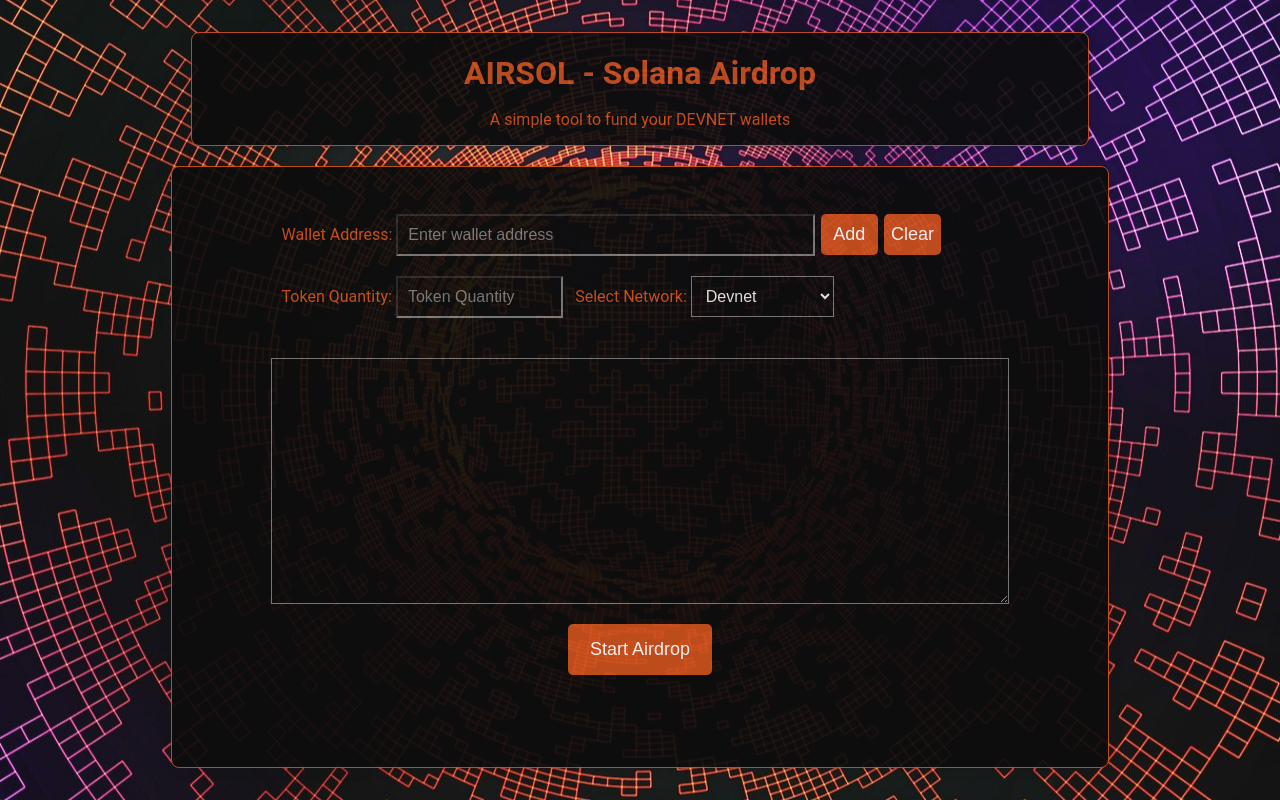
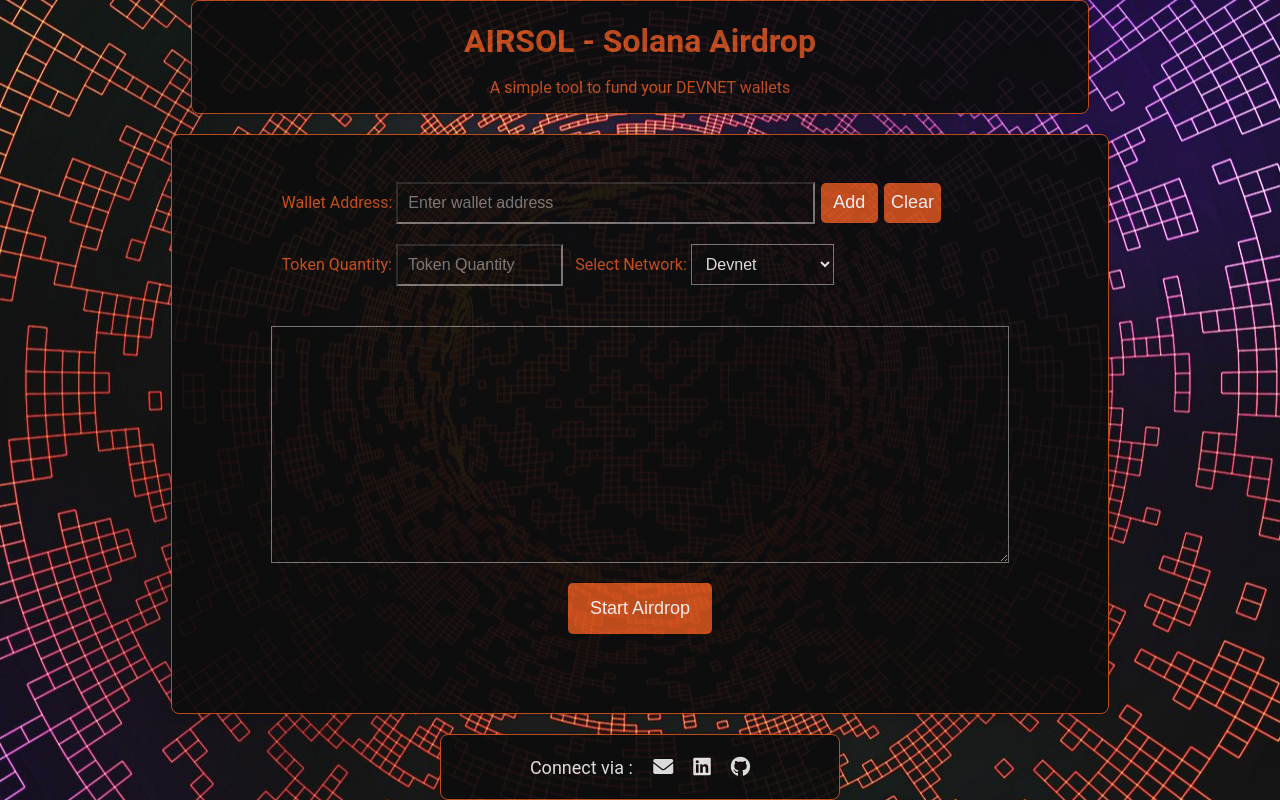
Before and after one commit to DeepakSinghKetheth25/solana-airdrop-website, a website: page index.html in a window 1280 px wide. Drawn offline with Linux system fonts and the light colour scheme.

Commit message:
Added social links

```diff
--- a/index.html
+++ b/index.html
@@ -69,6 +69,14 @@
             </div>
         </div>
 
+        <div class="footer-container">
+            <div class="footer-content">
+                <p>Connect via  :  </p>
+                <a href="mailto: deepaksinghketheth@gmail.com"><i class="fa-solid fa-envelope"></i></a>
+                <a href="https://www.linkedin.com/in/deepak-singh-ketheth-8584aa17a/"><i class="fa-brands fa-linkedin"></i></a>
+                <a href="https://github.com/DeepakSinghKetheth25"><i class="fa-brands fa-github"></i></a>
+                </div>
+        </div>
     </div>
 
 
--- a/public/css/styles.css
+++ b/public/css/styles.css
@@ -50,6 +50,7 @@
     display: flex;
     flex-direction: column;
     align-items: center;
+    margin-bottom: 20px;
 }
 
 .first-row {
@@ -134,6 +135,38 @@
 
 }
 
+.footer-container {
+    width: 28%;
+    color: #ebebeb;
+    background-color: #000000;
+    opacity: 0.92;
+    padding: 20px;
+    box-shadow: 0 0 15px rgba(0,0,0,0.2);
+    border-radius: 8px;
+    border: 1px solid #c94811;
+    display: flex;
+    flex-direction: column;
+    align-items: center;
+}
+
+.footer-content {
+    color: #ebebeb;
+    flex-direction: row;
+}
+
+.footer-content > p {
+    color: #ebebeb;
+    display:inline;
+    font-size: 18px;
+    align-items: center;
+}
+
+.footer-content > a {
+    color: #ebebeb;
+    margin-left: 16px;
+    font-size: 20px;
+}
+
 #popupModal {
     display:none;
     position:fixed;
@@ -203,7 +236,7 @@
 
 /* Responsive styles for tablets */
 @media (max-width: 768px) {
-    .header-container, #container {
+    .header-container, .footer-container, #container {
         width: 90%; /* Increase width for smaller devices */
     }
 
```
